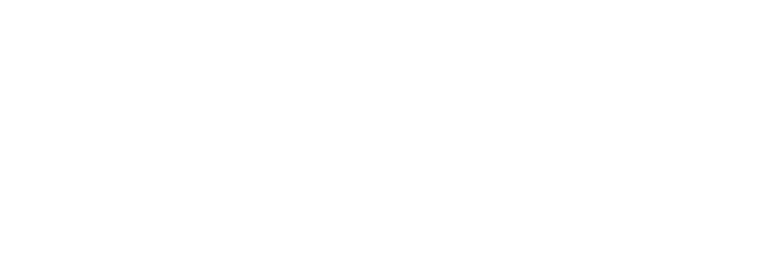
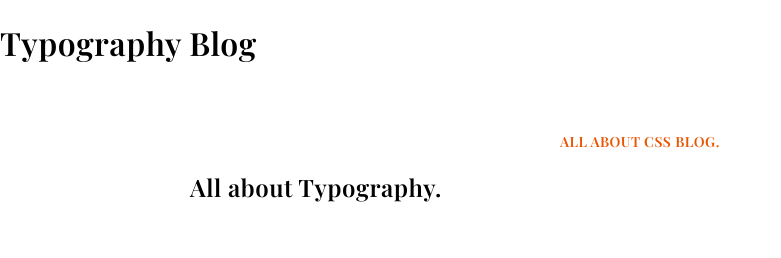
Before and after one commit to xnm-sdksdk/Blog-Post, a plain HTML site: page index.html in a window 1280 px wide. Shown: the whole page, without its empty margins (0-781 px from the left). Drawn offline with nearby package versions, Linux system fonts and the light colour scheme.

Commit message:
classes and content

```diff
--- a/index.html
+++ b/index.html
@@ -16,6 +16,10 @@
     <title>Typography Blog</title>
   </head>
   <body>
-    <div class="wrapper"></div>
+    <h1>Typography Blog</h1>
+    <div class="wrapper">
+        <p class="info">All about css blog.</p>
+        <h2>All about Typography.</h2>
+    </div>
   </body>
 </html>
```
